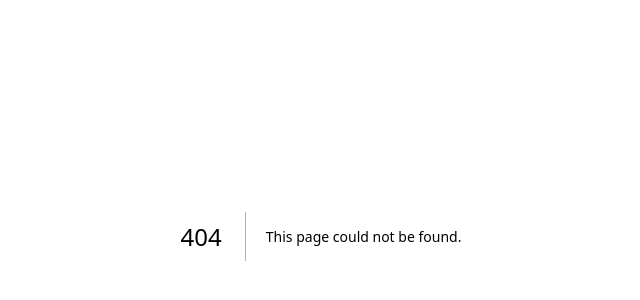
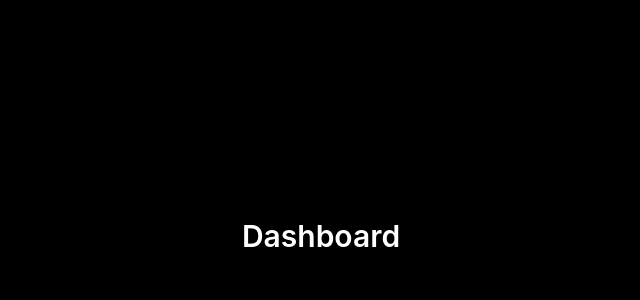
Before and after one commit to SZMXJ/ai-video-mvp, a Next.js app: page /dashboard in a window 1280 px wide. Before the commit this address had no page. Shown: the part 164-464 px from the top of the page, without its empty margins (319-959 px from the left). Built offline with nearby package versions, Linux system fonts and the light colour scheme.

Commit message:
homepage layout and animation

```diff
--- /dev/null
+++ b/app/create/page.tsx
@@ -0,0 +1,9 @@
+export default function CreatePage() {
+    return (
+      <div className="min-h-screen bg-black text-white flex items-center justify-center">
+        <h1 className="text-3xl font-semibold">
+          Create Video (Coming Next)
+        </h1>
+      </div>
+    );
+  }
--- /dev/null
+++ b/app/dashboard/page.tsx
@@ -0,0 +1,9 @@
+export default function DashboardPage() {
+    return (
+      <div className="min-h-screen bg-black text-white flex items-center justify-center">
+        <h1 className="text-3xl font-semibold">
+          Dashboard
+        </h1>
+      </div>
+    );
+  }
```
Also changed, not shown: app/login/page.tsx (added), app/register/page.tsx (added).
